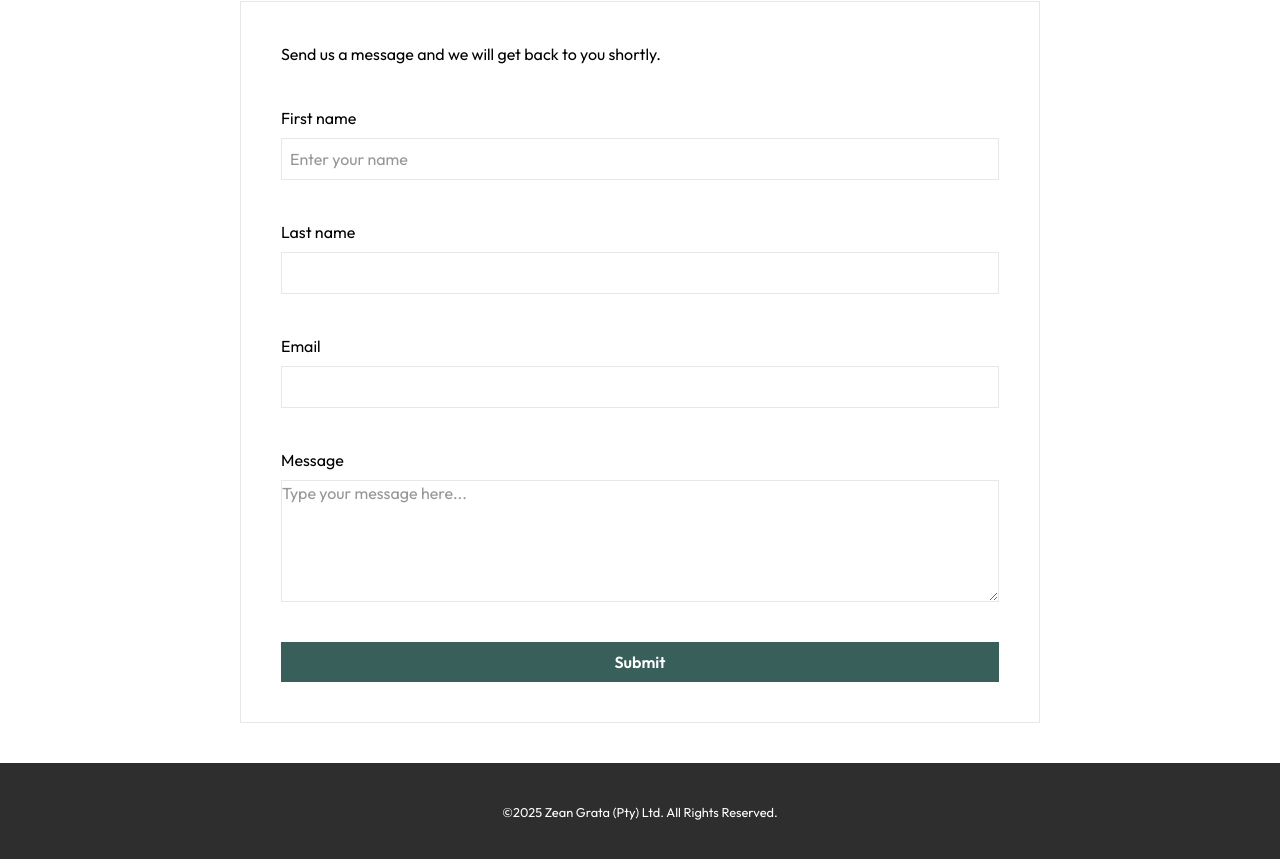
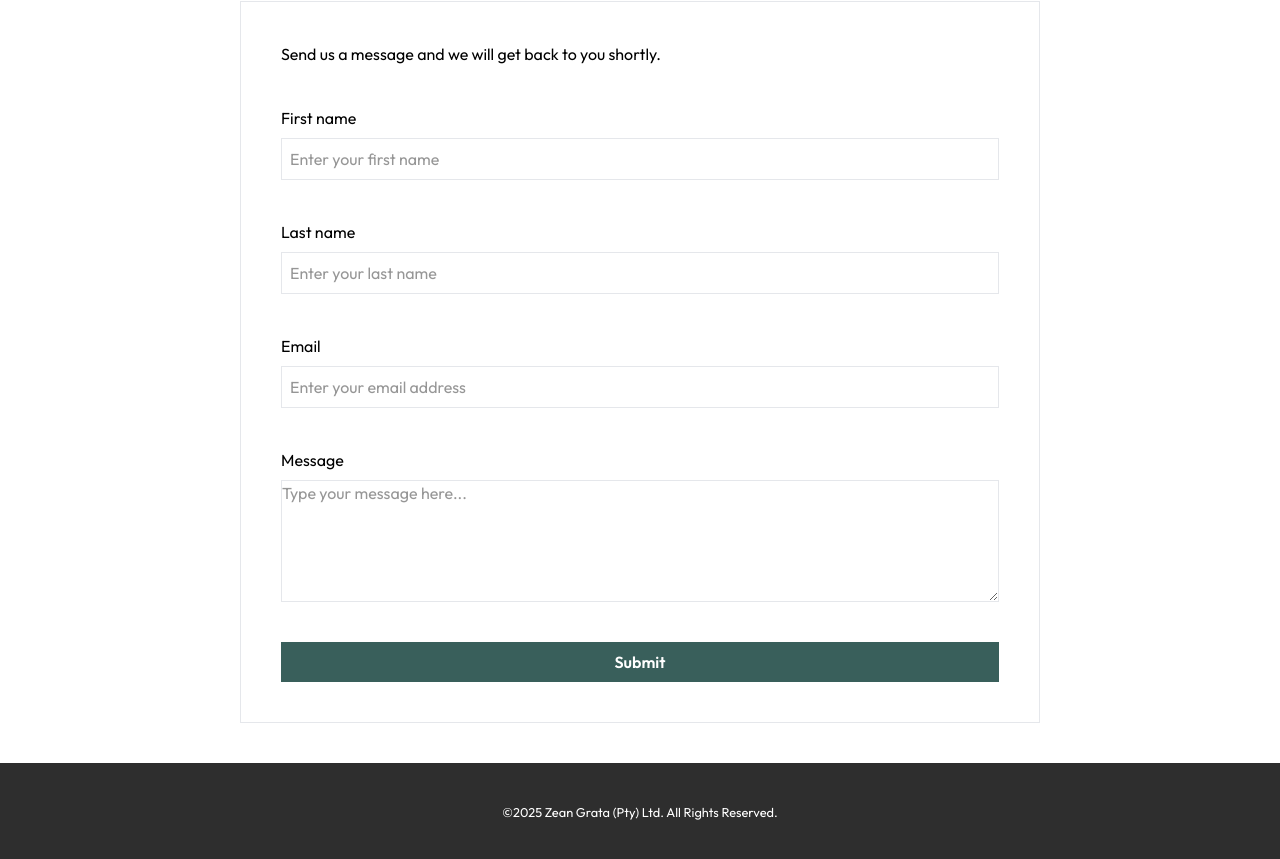
Before and after one commit to Zean-Grata/zean-grata-website, a React (Vite) app in the folder client/: page / in a window 1280 px wide. Shown: the part 1983-2842 px from the top of the page. Built offline with nearby package versions, Linux system fonts and the light colour scheme.

Commit message:
Sync remote repo with local repo

```diff
--- a/client/setupTests.ts
+++ b/client/setupTests.ts
@@ -1 +1,11 @@
 import "@testing-library/jest-dom";
+import { beforeEach, afterEach, vi } from "vitest";
+import { setupIntersectionMocking, resetIntersectionMocking, mockAllIsIntersecting } from "react-intersection-observer/test-utils";
+
+beforeEach(() => {
+  setupIntersectionMocking(vi.fn);
+});
+
+afterEach(() => {
+  resetIntersectionMocking();
+});
--- a/client/src/App.tsx
+++ b/client/src/App.tsx
@@ -27,7 +27,7 @@ function App() {
   });
 
   return (
-    <div className='w-auto overflow-hidden'>
+    <div className='w-auto overflow-hidden '>
        <div id="nav" className='flex px-17 lg:px-40 py-5 h-[60px] lg:h-[70px] w-auto bg-white'>
             <img src={logo} alt="Zean Grata company logo" role="img" aria-label='Zean Grata company logo' className='w-[150px] h-[20px] lg:w-[200px] lg:h-[30px]'/>
        </div>
--- a/client/src/components/ContactForm.tsx
+++ b/client/src/components/ContactForm.tsx
@@ -100,7 +100,7 @@ export default function ContactForm() {
     return(
         <div ref={ref} className={`flex flex-col space-y-10 p-5 lg:p-10 mx-10 lg:mx-0 border rounded-2
         border-gray-200 ${inView ? 'transition duration-2000 ease-in-out opacity-100 translate-y-0'
-        : 'transition duration-1000 ease-in-out opacity-0 translate-y-10'}`}>
+        :'transition duration-1000 ease-in-out opacity-0 translate-y-10'}`}>
             <h2>Send us a message and we will get back to you shortly.</h2>
             <form onSubmit={handleSubmit} className="flex flex-col space-y-10 w-full [&>div]:flex [&>div]:flex-col
             [&>div]:space-y-2 [&>div>input]:border [&>div>input]:rounded-2 [&>div>input]:border-gray-200
@@ -108,29 +108,43 @@ export default function ContactForm() {
                 [&>div>input]:focus:outline-1 [&>div>input]:focus:outline-[#309e91]">
                 <div>
                     <label htmlFor="fname">First name</label>
-                    <input type="text" id="fname" name="name" value={form.name} onChange={handleChange} placeholder="Enter your name" required/>
+                    <input
+                        type="text" id="fname" name="name" value={form.name} onChange={handleChange}
+                        placeholder="Enter your first name" required
+                    />
                 </div>
                 <div>
                     <label htmlFor="lname">Last name</label>
-                    <input type="text" id="lname" name="surname" value={form.surname} onChange={handleChange} required/>
+                    <input
+                        type="text" id="lname" name="surname" value={form.surname} onChange={handleChange}
+                        placeholder="Enter your last name" required
+                    />
                 </div>
                 <div>
                     <label htmlFor="email">Email</label>
-                    <input type="email" id="email" name="email" value={form.email} onChange={handleChange} required/>
+                    <input
+                        type="email" id="email" name="email" value={form.email} onChange={handleChange}
+                        placeholder="Enter your email address" required
+                    />
                 </div>
                 <div>
                     <label htmlFor="message">Message</label>
-                    <textarea id="message" name="message" rows={5} cols={30} value={form.message} onChange={handleChange} required placeholder="Type your message here..."
-                    className="border border-gray-200 text-[#2E2E2E] hover:border-[#216F66]
-                    focus:outline-1 focus:outline-[#309e91]"/>
+                    <textarea
+                        id="message" name="message" rows={5} cols={30} value={form.message} onChange={handleChange}
+                        required placeholder="Type your message here..."
+                        className="border border-gray-200 text-[#2E2E2E] hover:border-[#216F66]
+                        focus:outline-1 focus:outline-[#309e91]"
+                    />
                 </div>
                 <input
                     type="text"
                     name="phone"
+                    role="input"
                     value={(form as any).phone || ""}
                     onChange={handleChange}
                     tabIndex={-1}
                     autoComplete="off"
+                    placeholder="Enter your phone number"
                     className="absolute left-[-9999px]"
                 />
                 <button type="submit" disabled={loading} name="submit" role="button" className="bg-[#083833CC] text-white py-2 transition
```
Also changed, not shown: 1 other file (tests, documents, lock files or other folders).
